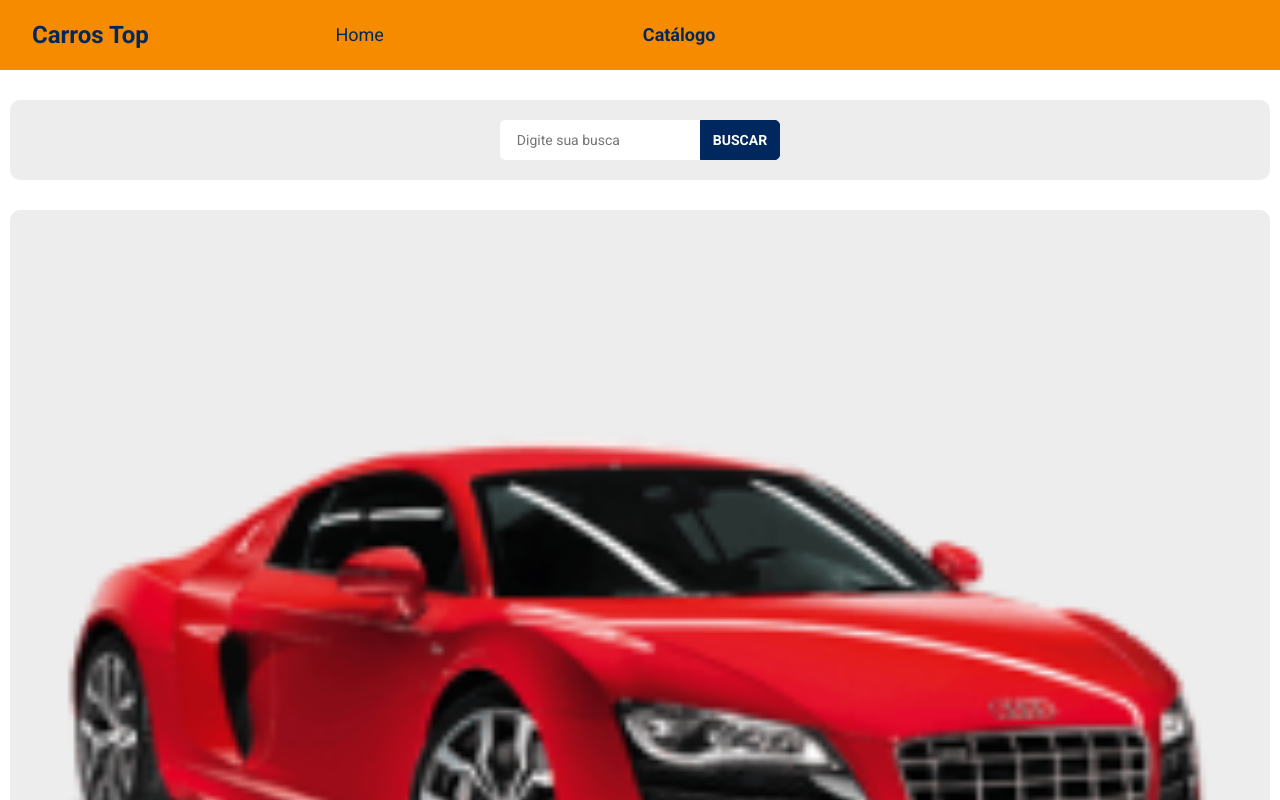
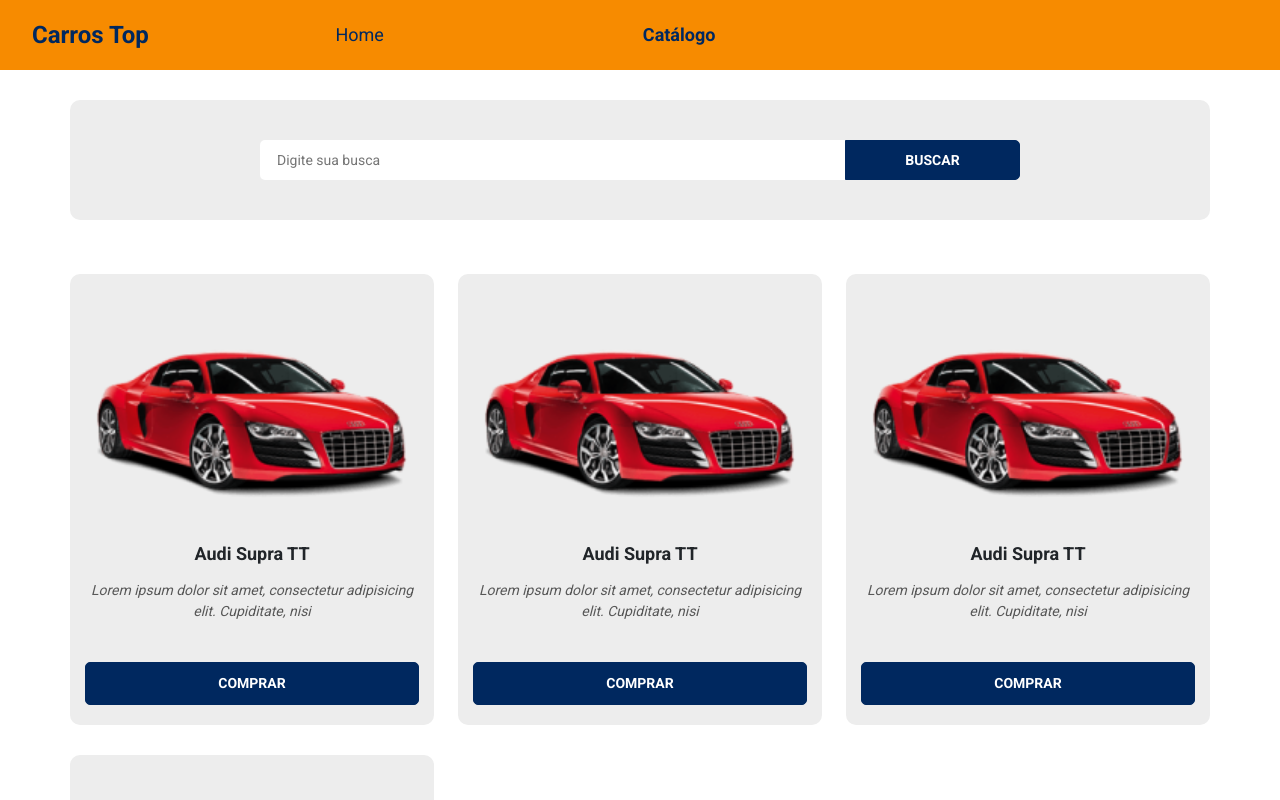
Before and after one commit to gpmendes7/carrostop, a React (Create React App) app in the folder frontweb/: page /catalogo in a window 1280 px wide. Shown: the top 800 px of the page. Built offline with nearby package versions, Linux system fonts and the light colour scheme; the HTML template or start-up script is replaced by a standard one.

Commit message:
Responsive layout

```diff
--- a/frontweb/src/components/FilterSearch/styles.css
+++ b/frontweb/src/components/FilterSearch/styles.css
@@ -7,6 +7,7 @@
   margin-bottom: 30px;
   justify-content: center;
   align-items: center;
+  width: 100%;
 }
 
 .search-card input[type='text'] {
@@ -24,6 +25,7 @@
 
 .search-card button {
   border-radius: 0px 5px 5px 0px;
+  width: 80px;
   height: 40px;
 }
 
@@ -32,3 +34,50 @@
   font-size: 14px;
   text-transform: uppercase;
 }
+
+@media (min-width: 576px) {
+  .search-card {
+    padding: 40px 20px;
+    max-width: 540px;
+  }
+
+  .search-card input[type='text'] {
+    width: 320px;
+  }
+
+  .search-card button {
+    width: 175px;
+  }
+}
+
+@media (min-width: 768px) {
+  .search-card {
+    max-width: 720px;
+  }
+
+  .search-card input[type='text'] {
+    width: 515px;
+  }
+}
+
+@media (min-width: 992px) {
+  .search-card {
+    max-width: 960px;
+  }
+
+  .search-card input[type='text'] {
+    width: 585px;
+  }
+}
+
+@media (min-width: 1200px) {
+  .search-card {
+    max-width: 1140px;
+  }
+}
+
+@media (min-width: 1400px) {
+  .search-card {
+    max-width: 1320px;
+  }
+}
--- a/frontweb/src/components/ProductCard/styles.css
+++ b/frontweb/src/components/ProductCard/styles.css
@@ -20,18 +20,18 @@
   margin-bottom: 40px;
 }
 
-.btn-container {
+.product-card .btn-container {
   display: flex;
   justify-content: center;
   align-items: center;
 }
 
-.btn-container button {
-  border-radius: 5px;
-  padding: 12px 80px;
+.product-card .btn-container button {
+  padding: 12px 36px;
+  width: 100%;
 }
 
-.btn h6 {
+.product-card .btn h6 {
   color: #fff;
   font-size: 14px;
   text-transform: uppercase;
--- a/frontweb/src/pages/Catalogo/index.tsx
+++ b/frontweb/src/pages/Catalogo/index.tsx
@@ -6,11 +6,22 @@
   return (
     <div className="catalogo-container">
       <FilterSearch />
-      <ProductCard />
-      <ProductCard />
-      <ProductCard />
-      <ProductCard />
-      <ProductCard />
+      <div className="container my-4">
+        <div className="row">
+          <div className="col-sm-6 col-lg-4">
+            <ProductCard />
+          </div>
+          <div className="col-sm-6 col-lg-4">
+            <ProductCard />
+          </div>
+          <div className="col-sm-6 col-lg-4">
+            <ProductCard />
+          </div>
+          <div className="col-sm-6 col-lg-4">
+            <ProductCard />
+          </div>
+        </div>
+      </div>
     </div>
   );
 };
--- a/frontweb/src/pages/Catalogo/styles.css
+++ b/frontweb/src/pages/Catalogo/styles.css
@@ -3,4 +3,12 @@
   font-size: 20px;
   text-align: center;
   margin-top: 90px;
+  display: flex;
+  flex-direction: column;
+  justify-content: center;
+  align-items: center;
 }
+
+.container.my-4 {
+  padding: 0;
+}
--- a/frontweb/src/pages/Home/styles.css
+++ b/frontweb/src/pages/Home/styles.css
@@ -8,6 +8,8 @@
 .home-card {
   display: flex;
   flex-direction: column;
+  justify-content: center;
+  align-items: center;
   background: #00285f;
   color: #fff;
 }
@@ -15,8 +17,9 @@
 .home-content-container {
   display: flex;
   flex-direction: column;
+  justify-content: center;
   align-items: center;
-  padding: 20px;
+  padding: 35px 20px 50px 20px;
 }
 
 .home-content-container h1 {
@@ -30,7 +33,7 @@
 }
 
 .home-image-container {
-  padding: 60px 30px 30px 30px;
+  padding: 60px 30px 0 30px;
 }
 
 .home-image-container svg {
@@ -44,7 +47,7 @@
   background: #ededed;
   margin-top: 21px;
   box-shadow: none;
-  padding: 25px;
+  padding: 30px 50px;
 }
 
 .home-subcard p {
@@ -72,9 +75,16 @@
 }
 
 @media (min-width: 576px) {
+  .home-subcard {
+    padding: 40px 80px;
+  }
+
   .home-container {
-    padding: 20px;
     font-size: 18px;
+  }
+
+  .home-content-container {
+    padding: 20px 60px 40px 60px;
   }
 
   .home-content-container h1 {
@@ -88,7 +98,7 @@
   }
 
   .home-image-container {
-    padding: 22px 100px 10px 100px;
+    padding: 20px 100px 0 100px;
   }
 
   .home-image-container svg {
@@ -104,3 +114,52 @@
     margin-left: 16px;
   }
 }
+
+@media (min-width: 768px) {
+  .home-content-container {
+    padding: 40px 145px 75px 145px;
+  }
+
+  .home-image-container {
+    padding: 80px 200px 0 200px;
+  }
+
+  .home-subcard {
+    justify-content: flex-start;
+  }
+}
+
+@media (min-width: 992px) {
+  .home-content-container {
+    padding: 17px 260px 125px 260px;
+  }
+
+  .home-image-container {
+    padding: 80px 250px 0 250px;
+  }
+
+  .home-image-container svg {
+    width: 455px;
+  }
+}
+
+@media (min-width: 1200px) {
+  .home-card {
+    flex-direction: row-reverse;
+    padding: 85px 80px 85px 80px;
+  }
+
+  .home-content-container {
+    padding: 0;
+    text-align: left;
+  }
+
+  .home-image-container {
+    padding: 0;
+    margin-left: 65px;
+  }
+
+  .home-image-container svg {
+    width: 333px;
+  }
+}
```
